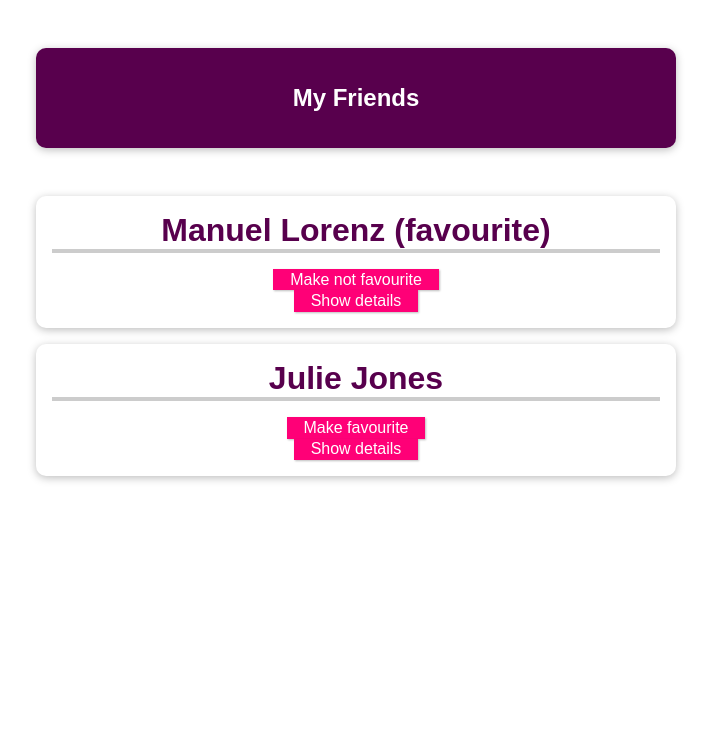
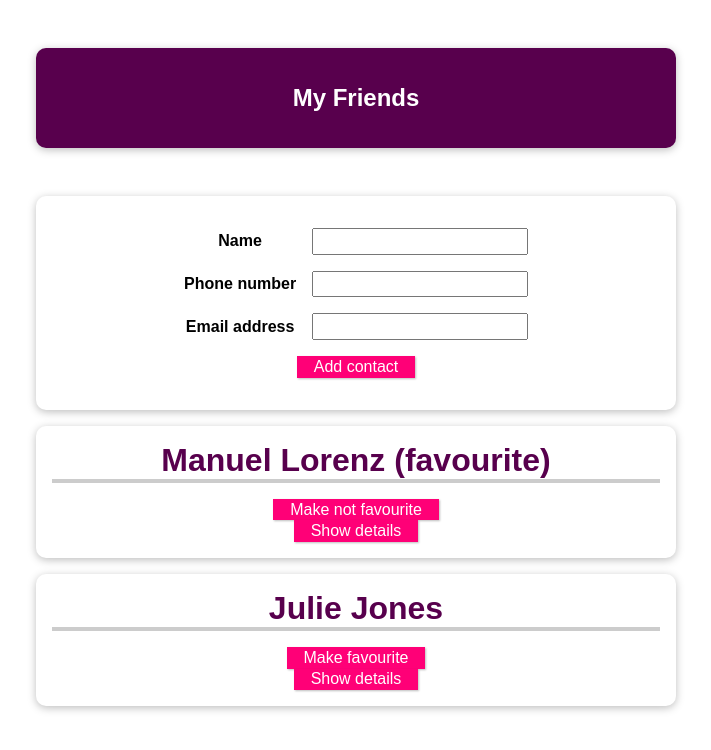
Before and after one commit to AlexL70/vue-the-complete-guide, a Vue app in the folder l079-working-with-cli/vue-first-app/: page / in a window 1280 px wide. Shown: the top 750 px of the page, without its empty margins (284-995 px from the left). Built offline with nearby package versions, Linux system fonts and the light colour scheme.

Commit message:
100. Demo: Adding Components & Connecting Them

```diff
--- a/l079-working-with-cli/vue-first-app/src/App.vue
+++ b/l079-working-with-cli/vue-first-app/src/App.vue
@@ -3,6 +3,7 @@
         <header>
             <h1>My Friends</h1>
         </header>
+        <new-friend @add-contact="addNewFriend"></new-friend>
         <ul>
             <friend-contact v-for="friend in friends" :key="friend.id" :id="friend.id" :name="friend.name"
                 :phoneNumber="friend.phone" :emailAddress="friend.email" :isFavourite="friend.isFavourite"
@@ -39,7 +40,103 @@ export default defineComponent({
             const friend = this.friends.find(friend => friend.id === friendId);
             if (friend)
                 friend.isFavourite = !friend.isFavourite;
+        },
+        addNewFriend(nf: Friend) {
+            const newFriend = {
+                id: new Date().toISOString(),
+                name: nf.name,
+                phone: nf.phone,
+                email: nf.email,
+                isFavourite: false,
+            } as Friend;
+            this.friends.push(newFriend);
+            nf.email = "";
+            nf.name = "";
+            nf.phone = "";
         }
     }
 });
 </script>
+
+<style>
+* {
+    box-sizing: border-box;
+}
+
+html {
+    font-family: 'Jost', sans-serif;
+}
+
+body {
+    margin: 0;
+}
+
+header {
+    box-shadow: 0 2px 8px rgba(0, 0, 0, 0.26);
+    margin: 3rem auto;
+    border-radius: 10px;
+    padding: 1rem;
+    background-color: #58004d;
+    color: white;
+    text-align: center;
+    width: 90%;
+    max-width: 40rem;
+}
+
+#app ul {
+    margin: 0;
+    padding: 0;
+    list-style: none;
+}
+
+#app li,
+#app form {
+    box-shadow: 0 2px 8px rgba(0, 0, 0, 0.26);
+    margin: 1rem auto;
+    border-radius: 10px;
+    padding: 1rem;
+    text-align: center;
+    width: 90%;
+    max-width: 40rem;
+}
+
+#app h2 {
+    font-size: 2rem;
+    border-bottom: 4px solid #ccc;
+    color: #58004d;
+    margin: 0 0 1rem 0;
+}
+
+#app button {
+    font: inherit;
+    cursor: pointer;
+    border: 1px solid #ff0077;
+    background-color: #ff0077;
+    color: white;
+    padding: 0.05rem 1rem;
+    box-shadow: 1px 1px 2px rgba(0, 0, 0, 0.26);
+}
+
+#app button:hover,
+#app button:active {
+    background-color: #ec3169;
+    border-color: #ec3169;
+    box-shadow: 1px 1px 4px rgba(0, 0, 0, 0.26);
+}
+
+#app input {
+    font: inherit;
+    padding: 0.15rem;
+}
+
+#app label {
+    font-weight: bold;
+    margin-right: 1rem;
+    width: 7rem;
+    display: inline-block;
+}
+
+#app form div {
+    margin: 1rem 0;
+}
+</style>
--- a/l079-working-with-cli/vue-first-app/src/components/FriendContact.vue
+++ b/l079-working-with-cli/vue-first-app/src/components/FriendContact.vue
@@ -67,69 +67,3 @@ export default defineComponent({
     },
 });
 </script>
-
-<style>
-* {
-    box-sizing: border-box;
-}
-
-html {
-    font-family: 'Jost', sans-serif;
-}
-
-body {
-    margin: 0;
-}
-
-header {
-    box-shadow: 0 2px 8px rgba(0, 0, 0, 0.26);
-    margin: 3rem auto;
-    border-radius: 10px;
-    padding: 1rem;
-    background-color: #58004d;
-    color: white;
-    text-align: center;
-    width: 90%;
-    max-width: 40rem;
-}
-
-#app ul {
-    margin: 0;
-    padding: 0;
-    list-style: none;
-}
-
-#app li {
-    box-shadow: 0 2px 8px rgba(0, 0, 0, 0.26);
-    margin: 1rem auto;
-    border-radius: 10px;
-    padding: 1rem;
-    text-align: center;
-    width: 90%;
-    max-width: 40rem;
-}
-
-#app h2 {
-    font-size: 2rem;
-    border-bottom: 4px solid #ccc;
-    color: #58004d;
-    margin: 0 0 1rem 0;
-}
-
-#app button {
-    font: inherit;
-    cursor: pointer;
-    border: 1px solid #ff0077;
-    background-color: #ff0077;
-    color: white;
-    padding: 0.05rem 1rem;
-    box-shadow: 1px 1px 2px rgba(0, 0, 0, 0.26);
-}
-
-#app button:hover,
-#app button:active {
-    background-color: #ec3169;
-    border-color: #ec3169;
-    box-shadow: 1px 1px 4px rgba(0, 0, 0, 0.26);
-}
-</style>
--- /dev/null
+++ b/l079-working-with-cli/vue-first-app/src/components/NewFriend.vue
@@ -0,0 +1,49 @@
+<template>
+    <form @submit.prevent="sumbitData">
+        <div>
+            <label for="name">Name</label>
+            <input type="text" name="name" v-model="newFriend.name">
+        </div>
+        <div>
+            <label for="phone">Phone number</label>
+            <input type="tel" name="phone" v-model="newFriend.phone">
+        </div>
+        <div>
+            <label for="email">Email address</label>
+            <input type="email" name="email" v-model="newFriend.email">
+        </div>
+        <div>
+            <button type="submit">Add contact</button>
+        </div>
+    </form>
+</template>
+
+<script lang="ts">
+import type { Friend } from '@/interfaces/Friend';
+import { defineComponent } from 'vue';
+export default defineComponent({
+    data() {
+        return {
+            newFriend: {
+                name: "",
+                phone: "",
+                email: "",
+            } as Friend,
+        };
+    },
+    emits: {
+        "add-contact": function (newFriend: Friend) {
+            if (newFriend.name.length === 0 || newFriend.email.length === 0 || newFriend.phone.length === 0) {
+                console.log("Not all of three mandatory fields are filled in when creating new friend!");
+                return false;
+            } else
+                return true;
+        },
+    },
+    methods: {
+        sumbitData(): void {
+            this.$emit("add-contact", this.newFriend);
+        },
+    }
+});
+</script>
--- a/l079-working-with-cli/vue-first-app/src/main.ts
+++ b/l079-working-with-cli/vue-first-app/src/main.ts
@@ -1,7 +1,9 @@
 import { createApp } from "vue";
 import App from "./App.vue";
 import FriendContact from "./components/FriendContact.vue";
+import NewFriend from "./components/NewFriend.vue";
 
 const app = createApp(App);
 app.component("friend-contact", FriendContact);
+app.component("new-friend", NewFriend);
 app.mount("#app");
```
